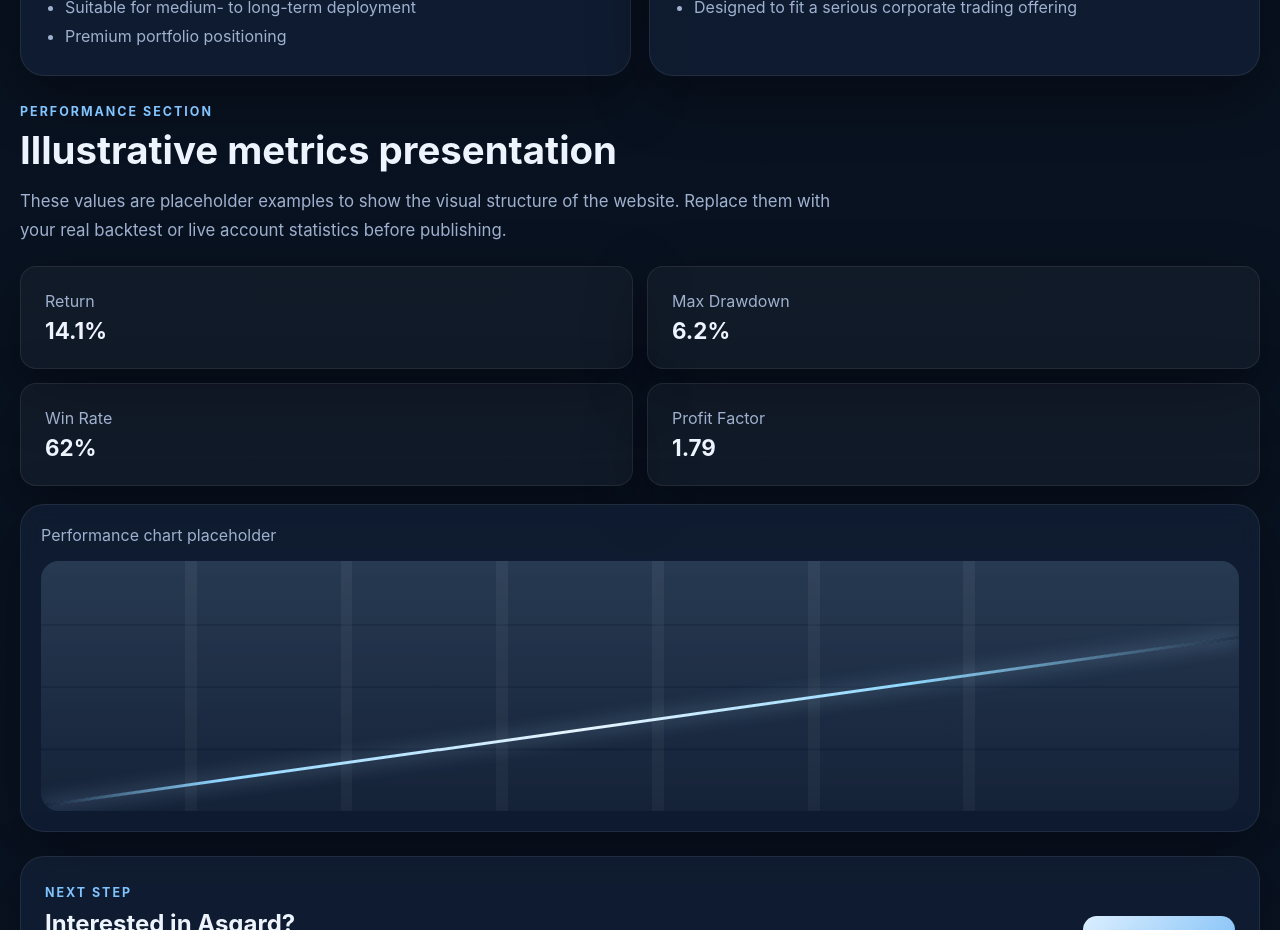
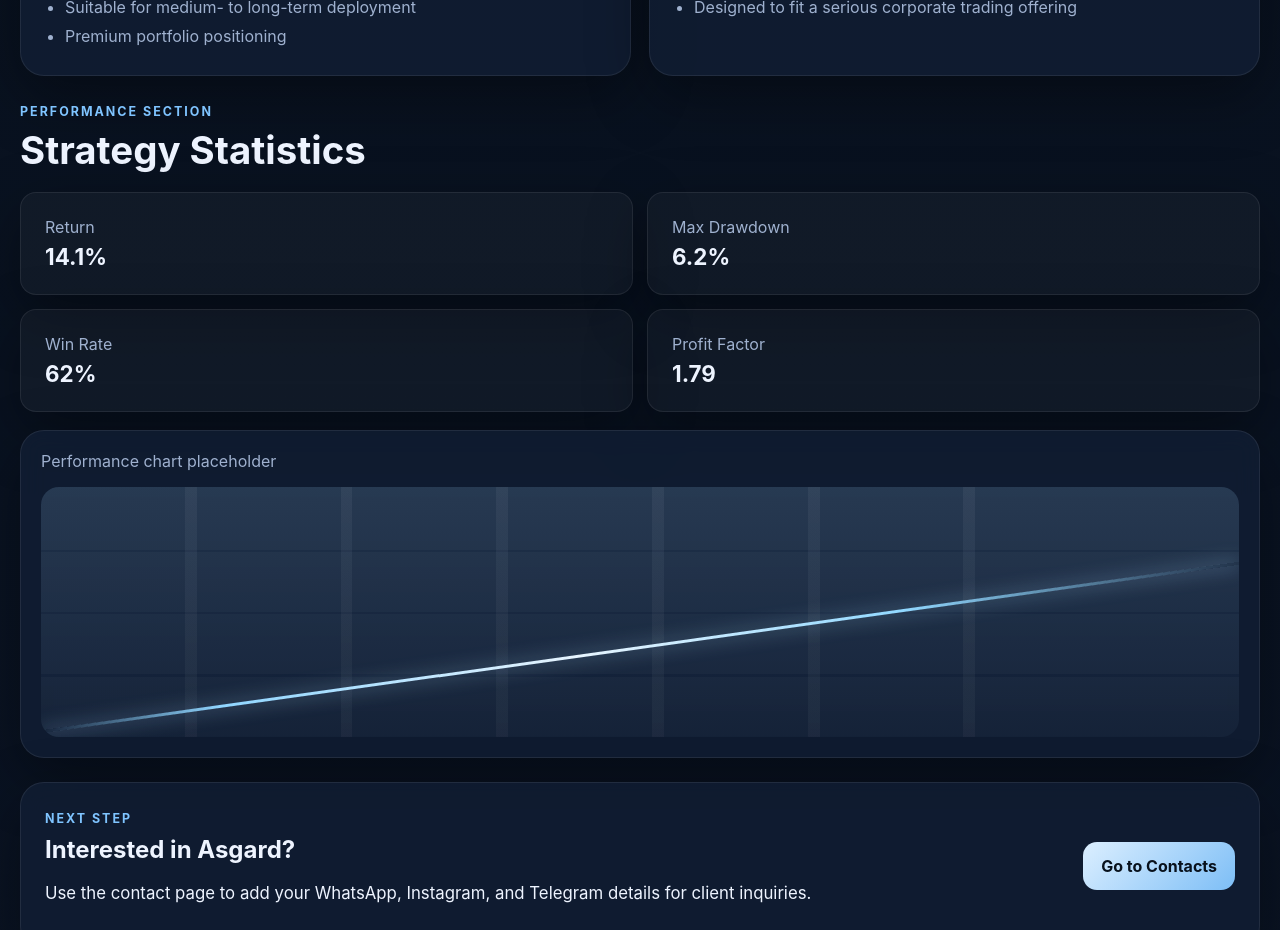
Before and after one commit to giovannimaccioni1989-byte/xeno-system-solution, a React (Vite) app: page /expert-advisors/Asgard in a window 1280 px wide. Shown: the part 1240-2170 px from the top of the page. Built offline with nearby package versions, Linux system fonts and the light colour scheme.

Commit message:
Update AdvisorDetailPage.jsx

```diff
--- a/src/pages/AdvisorDetailPage.jsx
+++ b/src/pages/AdvisorDetailPage.jsx
@@ -55,11 +55,8 @@ export default function AdvisorDetailPage() {
       <section className="performance-section">
         <div className="section-title left">
           <span className="eyebrow">PERFORMANCE SECTION</span>
-          <h2>Illustrative metrics presentation</h2>
-          <p>
-            These values are placeholder examples to show the visual structure of the website. Replace them with your
-            real backtest or live account statistics before publishing.
-          </p>
+          <h2>Strategy Statistics</h2>
+
         </div>
 
         <div className="performance-grid">
```
